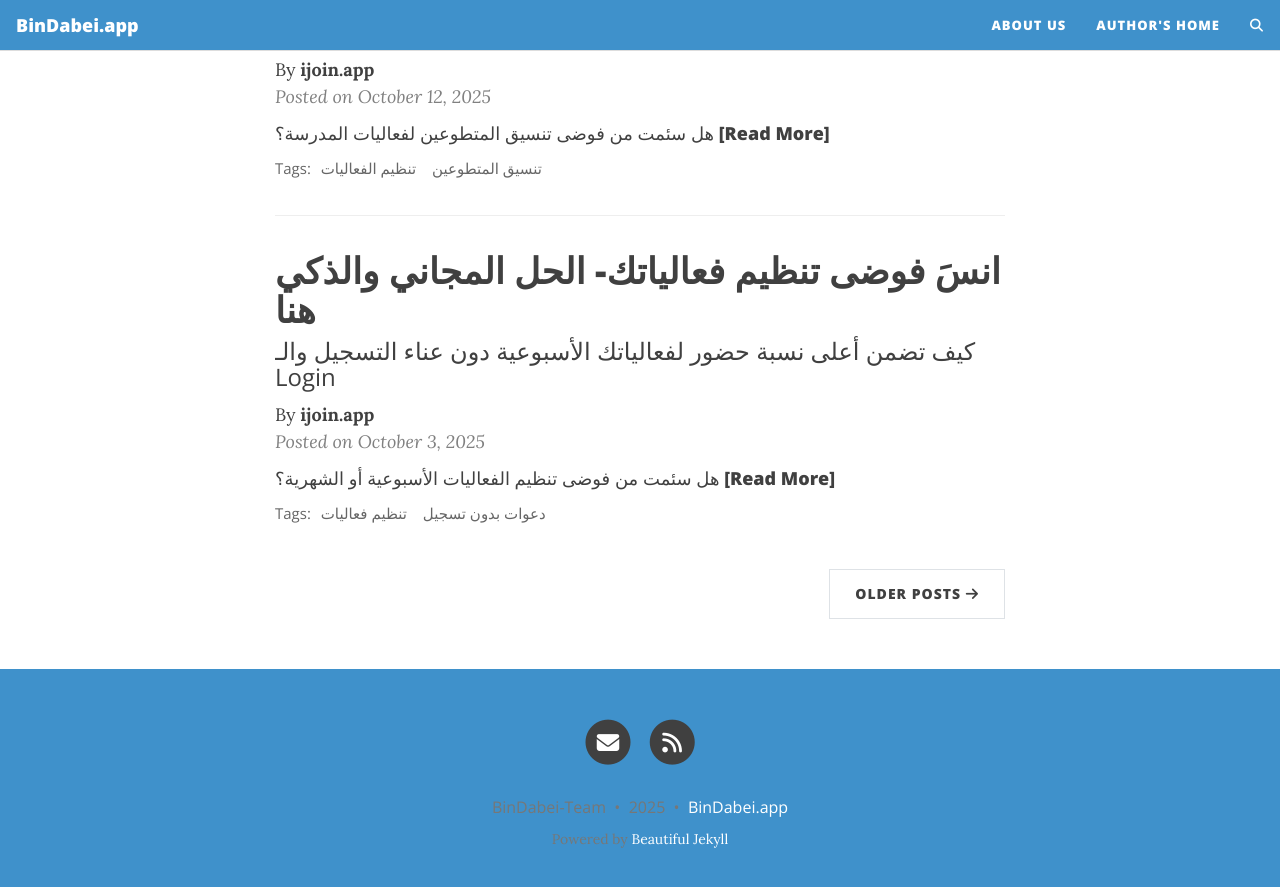
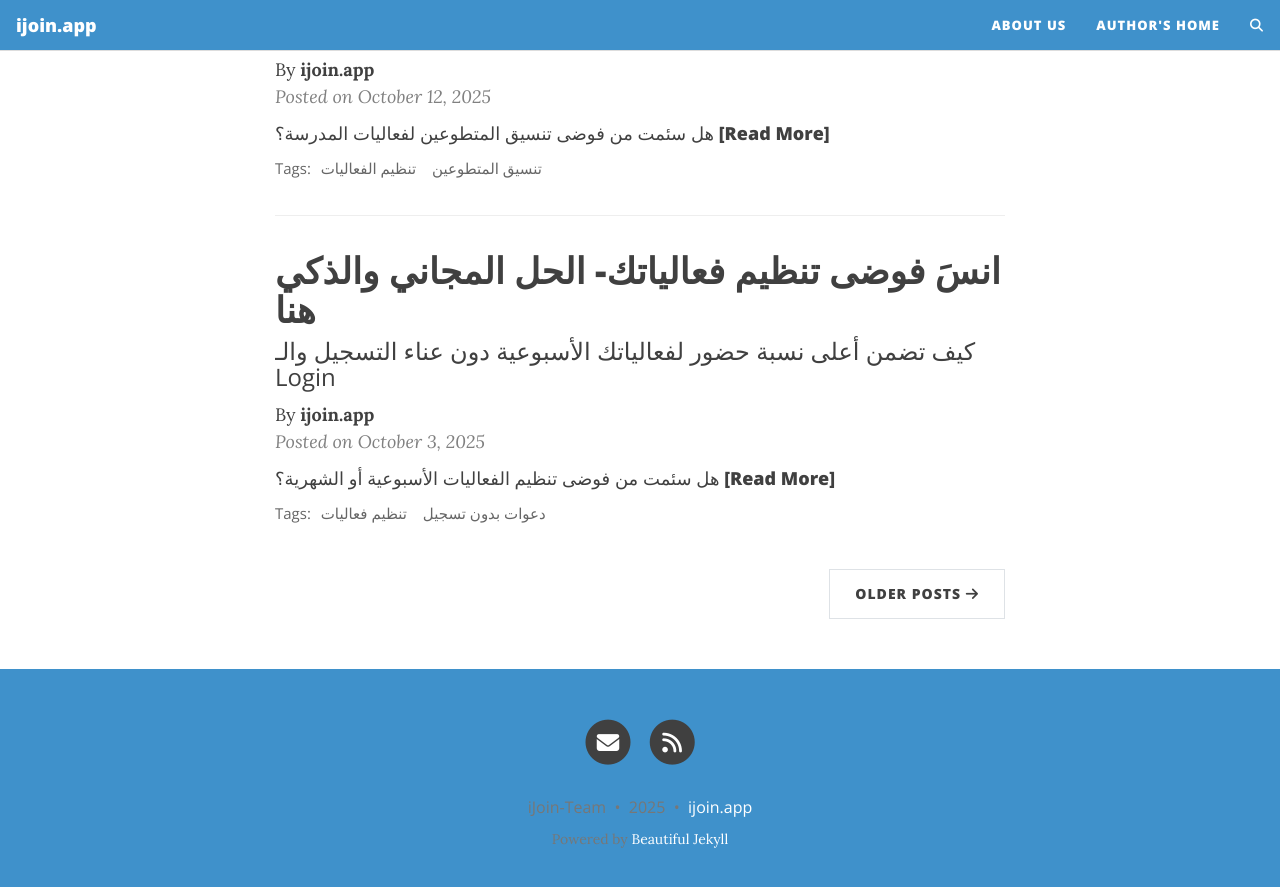
Before and after one commit to Gitanito/ar.ijoin.app, a Jekyll site: the page built from index.html, in a window 1280 px wide and 900 px high, scrolled down 1440 px. Shown: the top 887 px of the window. Built offline with Jekyll 4.4.1, drawn with Linux system fonts in a browser that asks for light colours; the list of posts is cut into pages by our own code; comment, search, counter and statistics services are not loaded.

Commit message:
Automated commit: 813d9c77

```diff
--- a/_config.yml
+++ b/_config.yml
@@ -10,10 +10,10 @@
 ############################
 
 # Name of website
-title: BinDabei.app
+title: ijoin.app
 
 # Your name to show in the footer
-author: BinDabei-Team
+author: iJoin-Team
 
 youtubeurl: https://www.youtube.com/@Der-KI-Fl%C3%BCsterer
 
@@ -52,7 +52,7 @@ round-avatar: false
 # You can change the order that they show up on the page by changing the order here.
 # Uncomment the links you want to show and add your information to each one.
 social-network-links:
-  email: "office@bindabei.app"
+  email: "office@ijoin.app"
   rss: true  # remove this line if you don't want to show an RSS link at the bottom
 #  facebook: deanattali
 #  github: daattali
@@ -88,7 +88,7 @@ social-network-links:
 
 # If you want your website to generate an RSS feed, provide a description
 # The URL for the feed will be https://<your_website>/feed.xml
-rss-description: BinDabei.app - Verabredungen Super-Simple!
+rss-description: ijoin.app - مواعيد غاية في السهولة!
 
 ###########################
 # --- General options --- #
@@ -104,7 +104,7 @@ share-links-active:
 
 # How to display the link to your website in the footer
 # Remove this if you don't want a link in the footer
-url-pretty: "BinDabei.app"
+url-pretty: "ijoin.app"
 
 # Add the website title to the title of every page
 title-on-all-pages: true
@@ -304,3 +304,7 @@ plugins:
 
 # Beautiful Jekyll / Dean Attali
 # 2fc73a3a967e97599c9763d05e564189
+
+
+language: ar
+rss_description: ijoin.app - مواعيد غاية في السهولة!
--- a/_includes/footer-scripts.html
+++ b/_includes/footer-scripts.html
@@ -36,3 +36,4 @@
     <script src="{{ js | relative_url }}"></script>
   {% endfor %}
 {% endif %}
+<script defer src="https://cloud.umami.is/script.js" data-website-id="4d3f573f-5598-43dd-b737-56d09fb03875"></script>
```
